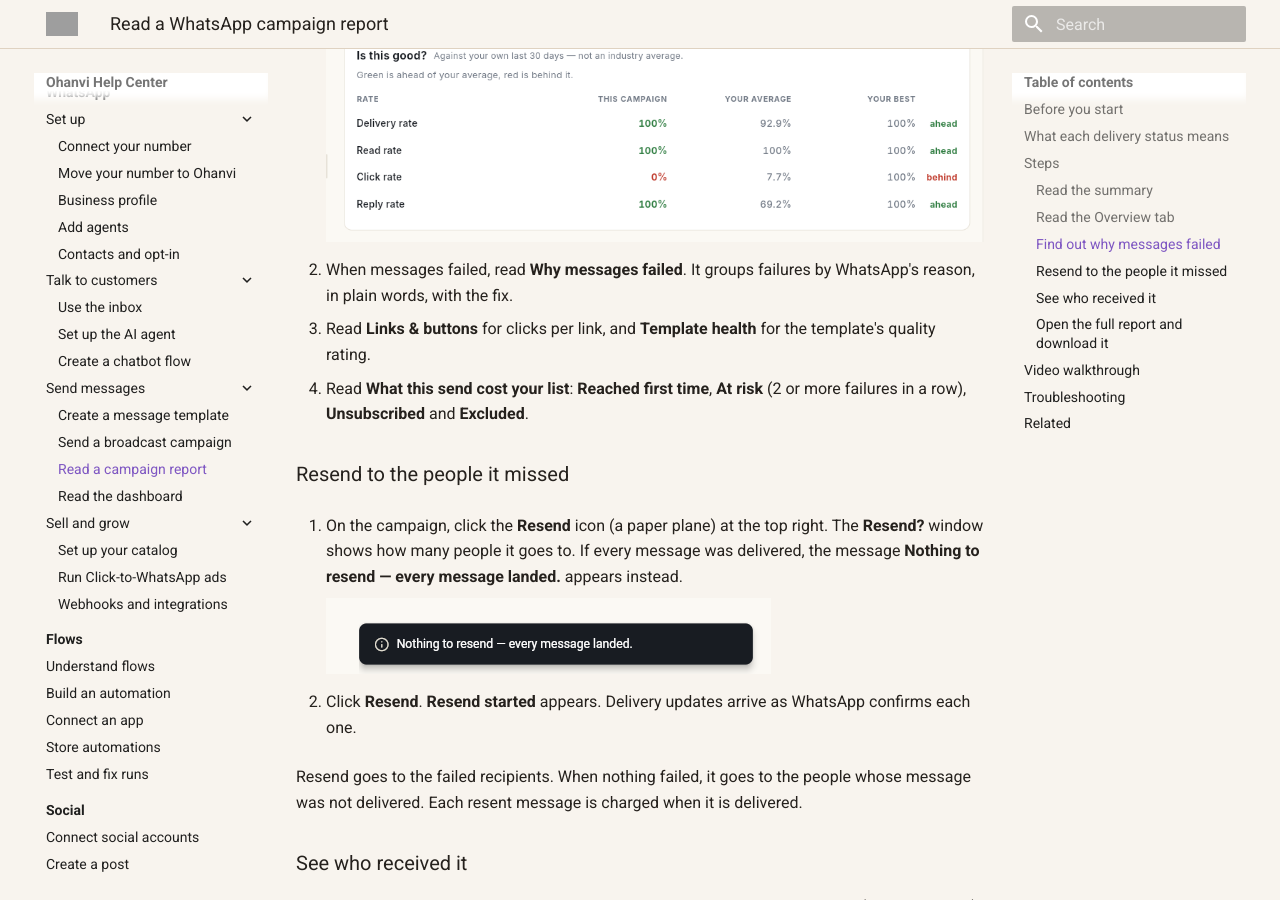
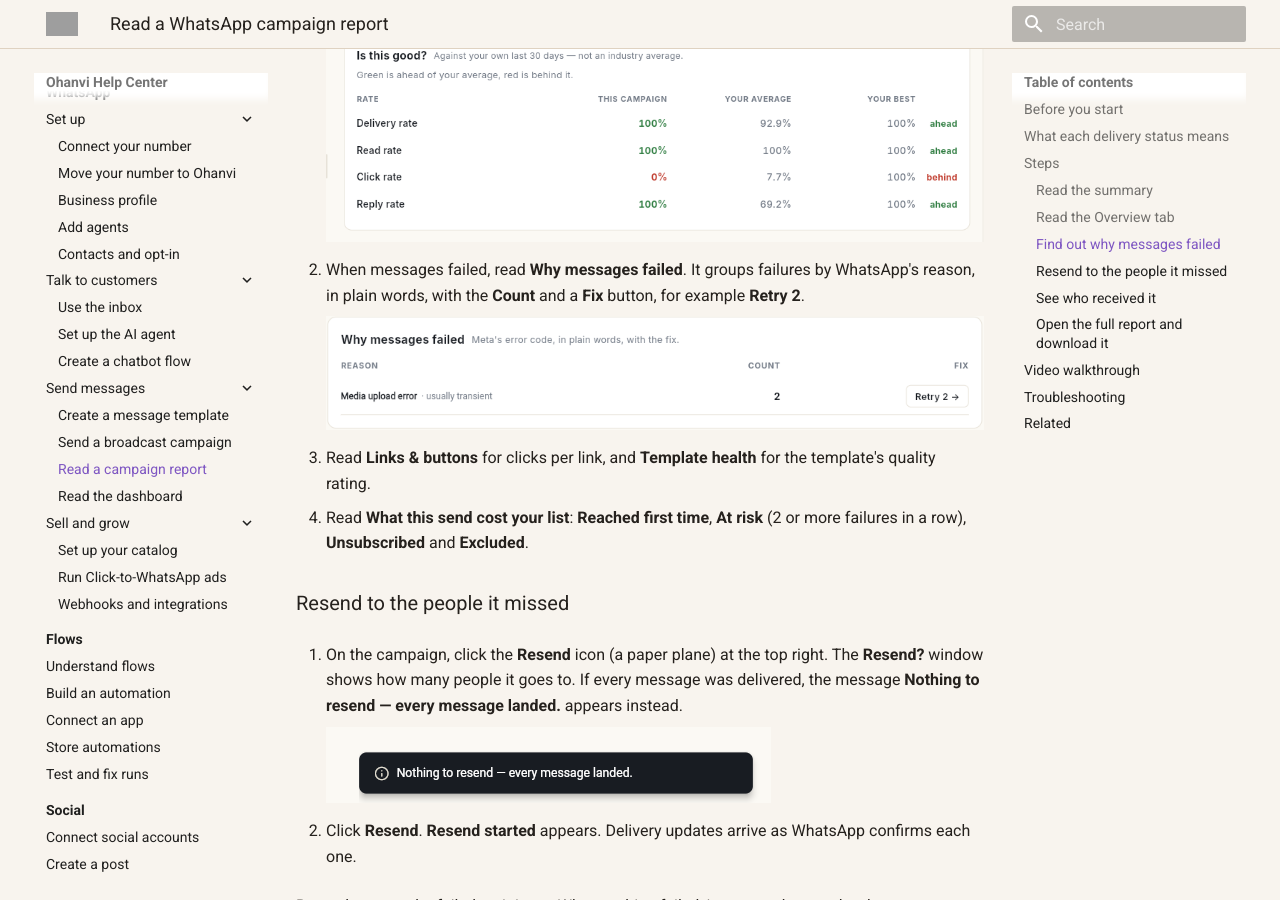
Before and after one commit to Ohanvi/ohanvi.github.io, an MkDocs documentation site: the page built from docs/whatsapp/read-campaign-report.md, in a window 1280 px wide and 900 px high, scrolled down 2276 px. Built offline with MkDocs 1.6.1 and Material for MkDocs 9.7.7, drawn with Linux system fonts in a browser that asks for light colours; some of the changed text lies outside the part shown; grey boxes are pictures that could not be loaded.

Commit message:
docs(whatsapp): Why messages failed shot; drop the empty Template note
Co-Authored-By: Claude Opus 5.5 (1M context) <noreply@anthropic.com>

```diff
--- a/docs/whatsapp/read-campaign-report.md
+++ b/docs/whatsapp/read-campaign-report.md
@@ -51,7 +51,10 @@ Figures fill in as WhatsApp confirms each message, so a campaign sent a minute a
 
     ![Diagnostics tab with Is this good? comparing this campaign with your average and your best](../assets/screenshots/whatsapp-campaign-report-2-diagnostics.png)
 
-2. When messages failed, read **Why messages failed**. It groups failures by WhatsApp's reason, in plain words, with the fix.
+2. When messages failed, read **Why messages failed**. It groups failures by WhatsApp's reason, in plain words, with the **Count** and a **Fix** button, for example **Retry 2**.
+
+    ![Why messages failed with the reason Media upload error, a count of 2 and a Retry 2 button](../assets/screenshots/whatsapp-campaign-report-5-why-failed.png)
+
 3. Read **Links & buttons** for clicks per link, and **Template health** for the template's quality rating.
 4. Read **What this send cost your list**: **Reached first time**, **At risk** (2 or more failures in a row), **Unsubscribed** and **Excluded**.
 
```
Also changed, not shown: other parts of docs/whatsapp/read-campaign-report.md (+0 -1 lines), docs/whatsapp/create-message-template.md (+0 -2 lines), docs/assets/screenshots/whatsapp-campaign-report-5-why-failed.png (added).
